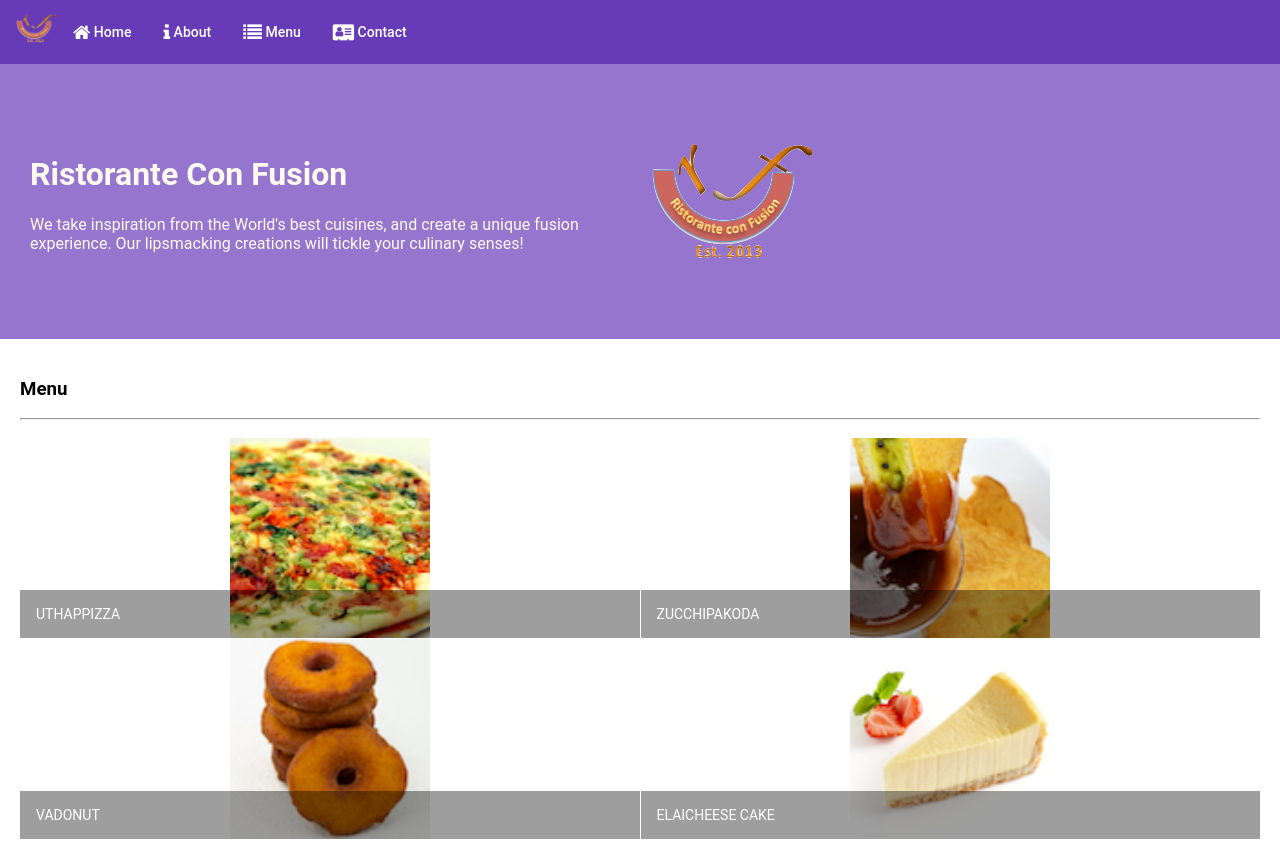
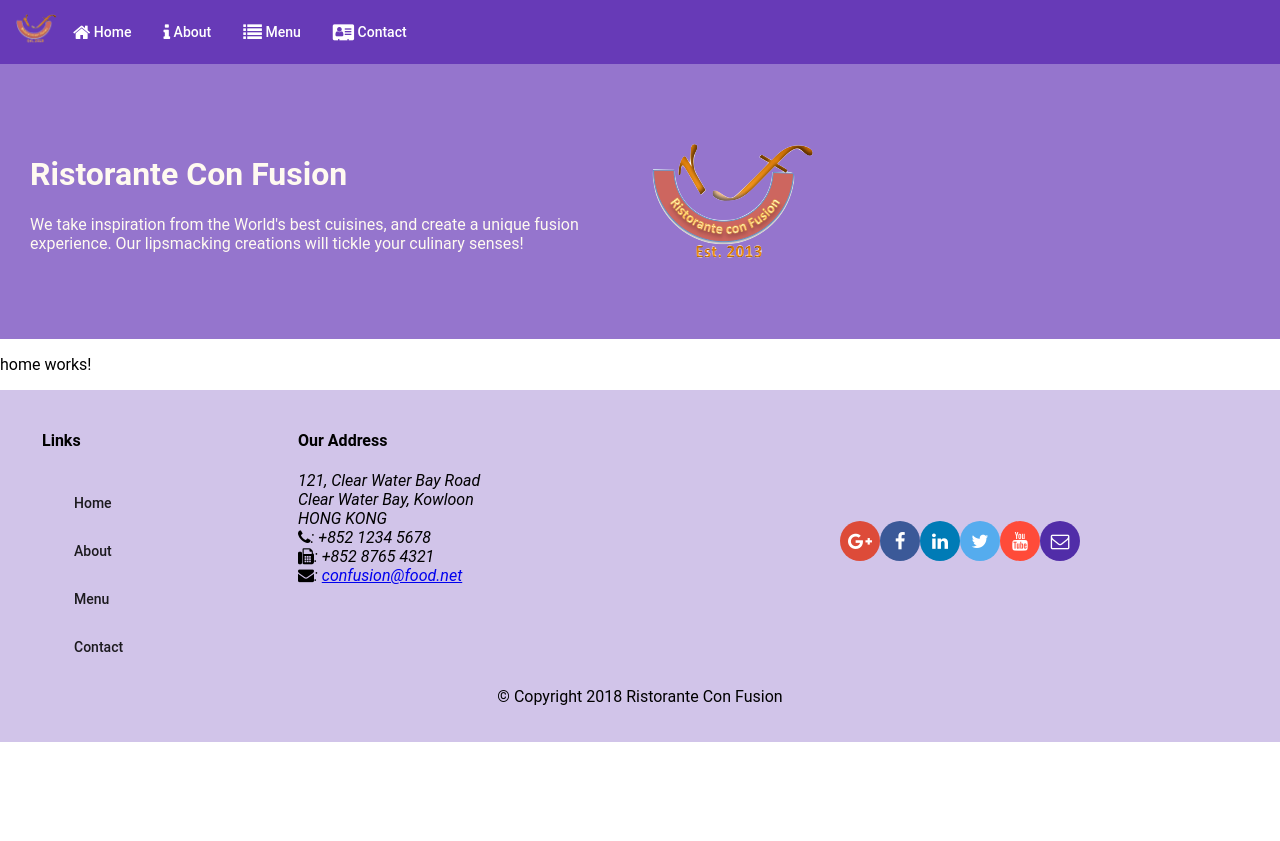
Before and after one commit to lakshyajit165/Coursera_Angular, an Angular app: page /home in a window 1280 px wide. Shown: the top 841 px of the page. After the commit the page ends 800 px from the top, so only its background shows below. Built offline with nearby package versions, Linux system fonts and the light colour scheme.

Commit message:
Routing Fix

```diff
--- a/src/app/app-routing/routes.ts
+++ b/src/app/app-routing/routes.ts
@@ -2,8 +2,10 @@ import { Routes } from '@angular/router';
 
 import { MenuComponent } from '../menu/menu.component';
 import { DishdetailComponent } from '../dishdetail/dishdetail.component';
+
+
+import { AboutComponent } from '../about/about.component';
 import { HomeComponent } from '../home/home.component';
-import { AboutComponent } from '../about/about.component';
 import { ContactComponent } from '../contact/contact.component';
 
 export const routes: Routes = [
--- a/src/app/app.component.html
+++ b/src/app/app.component.html
@@ -1,3 +1,3 @@
 <app-header></app-header>
-<app-menu></app-menu>
+<router-outlet></router-outlet>
 <app-footer></app-footer>
--- a/src/app/footer/footer.component.html
+++ b/src/app/footer/footer.component.html
@@ -17,7 +17,7 @@
       </div>
       <div fxFlex="55">
         <h4>Our Address</h4>
-        <address style="text-size: 80%">
+        <address style="text-size:80%">
           121, Clear Water Bay Road<br> Clear Water Bay, Kowloon<br> HONG KONG<br>
           <i class="fa fa-phone"></i>: +852 1234 5678<br>
           <i class="fa fa-fax"></i>: +852 8765 4321<br>
```
Also changed, not shown: src/app/app.module.ts (+4 -3 lines).
